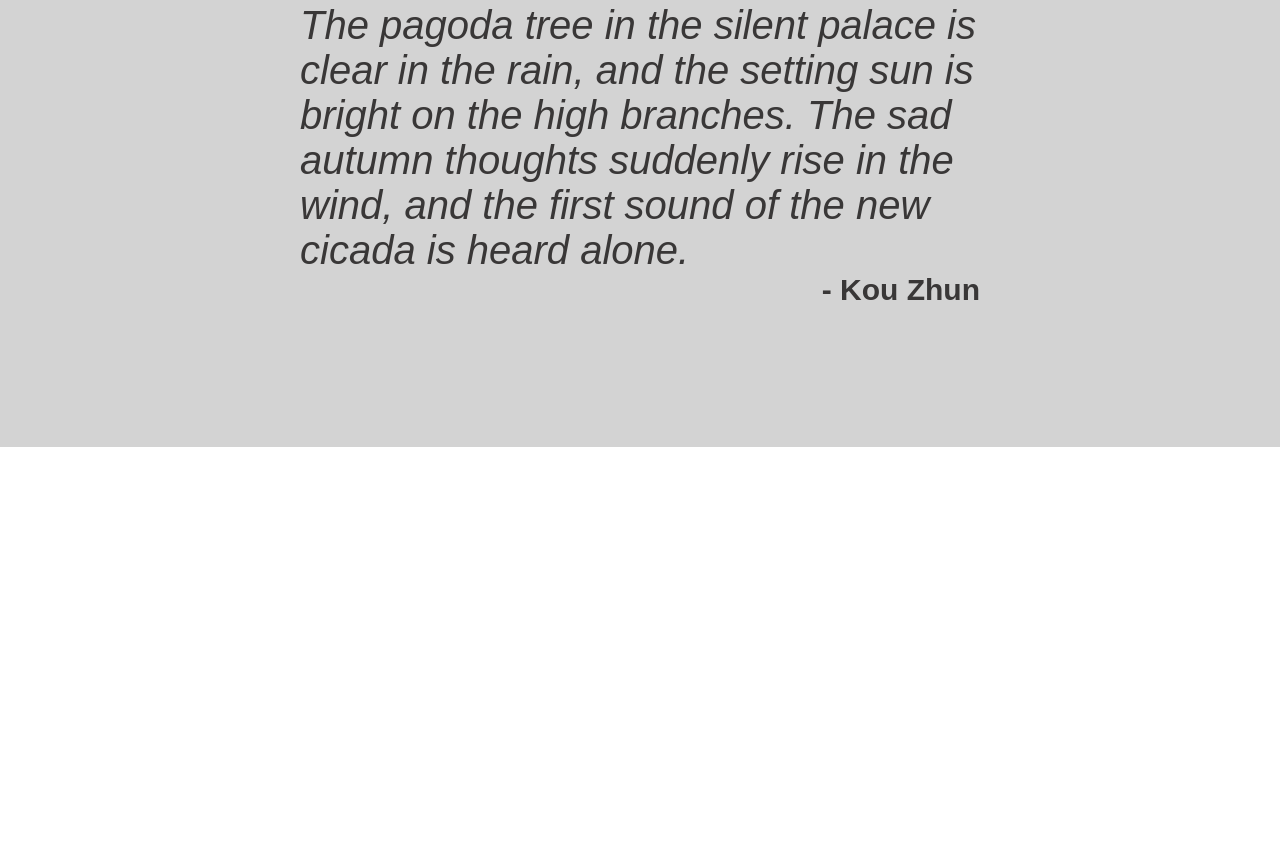
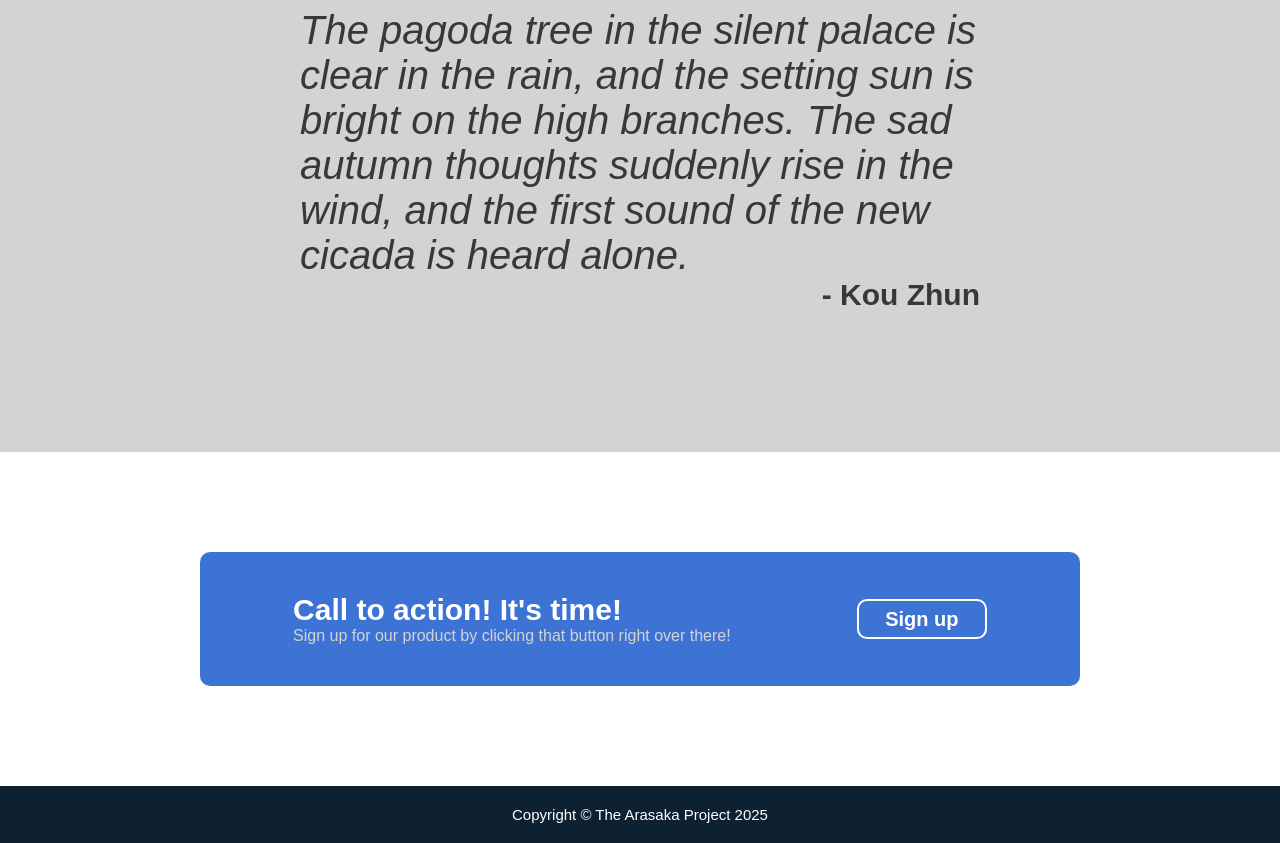
Before and after one commit to Game-Master86/Website-Flexbox, a plain HTML site: page index.html in a window 1280 px wide. Shown: the part 1182-2025 px from the top of the page. Before the commit the page ends 1629 px from the top, so only its background shows below. Drawn offline with Linux system fonts and the light colour scheme.

Commit message:
Complete the project
The project has been completed. The website is made. My first proper website.

```diff
--- a/index.html
+++ b/index.html
@@ -61,5 +61,15 @@
             <br><span><b>- Kou Zhun</b></span>
         </p>
     </div>
+    <div class="fourth-container">
+        <p>
+            <span>Call to action! It's time!</span><br>
+            Sign up for our product by clicking that button right over there!
+        </p>
+        <button id="second-sign-up">Sign up</button>
+    </div>
+    <div class="footer">
+        Copyright © The Arasaka Project 2025
+    </div>
 </body>
 </html>
--- a/style.css
+++ b/style.css
@@ -18,7 +18,7 @@ body {
 }
 
 .first-container {
-    background-color: rgb(11, 40, 61);
+    background-color: rgb(5, 40, 62);
     display: flex;
     flex-direction: column;
     gap: 27px;
@@ -54,7 +54,7 @@ body {
     display: flex;
     justify-content: space-between;
     gap: 24px;
-    font-size: 22px;
+    font-size: 20px;
 }
 
 .header-end {
@@ -79,8 +79,8 @@ body {
 }
 
 #first-sign-up {
-    width: 130px;
-    height: 40px;
+    width: 140px;
+    height: 45px;
     border-radius: 10px;
     background-color: rgb(62, 115, 214);
     color: white;
@@ -154,3 +154,67 @@ body {
     font-size: 30px;
     font-style: normal;
 }
+
+@media screen and (max-width: 768px) {
+    .third-container {
+        padding: 20px 50px 30px 50px; /* Reduced padding for smaller screens */
+    }
+}
+
+@media screen and (max-width: 480px) {
+    .third-container {
+        padding: 20px 20px 30px 20px; /* Further reduce padding for very small screens */
+    }
+}
+
+.fourth-container {
+    display: flex;
+    justify-content: space-around;
+    align-items: center;
+    background-color: rgb(62, 115, 214);
+    margin: 100px 200px;
+    color: lightgray;
+    border-radius: 10px;
+    padding: 25px 30px;
+}
+
+.fourth-container p span {
+    font-size: 30px;
+    font-weight: 700;
+    color: white;
+}
+
+#second-sign-up {
+    width: 130px;
+    height: 40px;
+    border-radius: 10px;
+    background-color: rgb(62, 115, 214);
+    color: white;
+    font-size: 20px;
+    font-weight: 900;
+    border: 2px solid white;
+}
+
+@media screen and (max-width: 768px) {
+    .fourth-container {
+        padding: 20px 50px 30px 50px; /* Reduced padding for smaller screens */
+        margin: 30px 50px;
+    }
+}
+
+@media screen and (max-width: 480px) {
+    .fourth-container {
+        padding: 20px 20px 30px 20px; /* Further reduce padding for very small screens */
+        margin: 10px 20px;
+    }
+}
+
+.footer {
+    display: flex;
+    justify-content: center;
+    align-items: center;
+    color: white;
+    font-size: 15px;
+    background-color: rgb(14, 33, 49);
+    padding: 20px 30px;
+}
```
